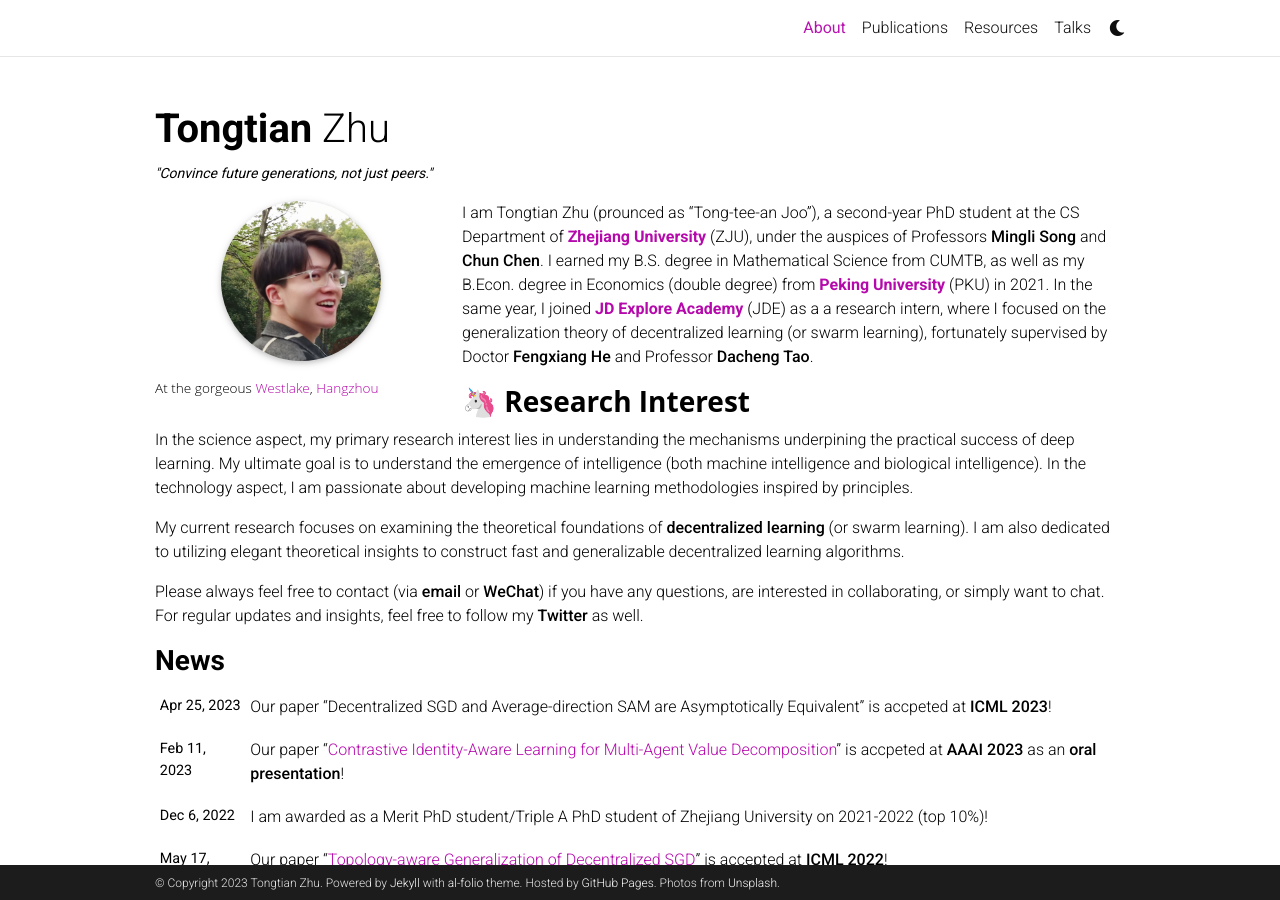
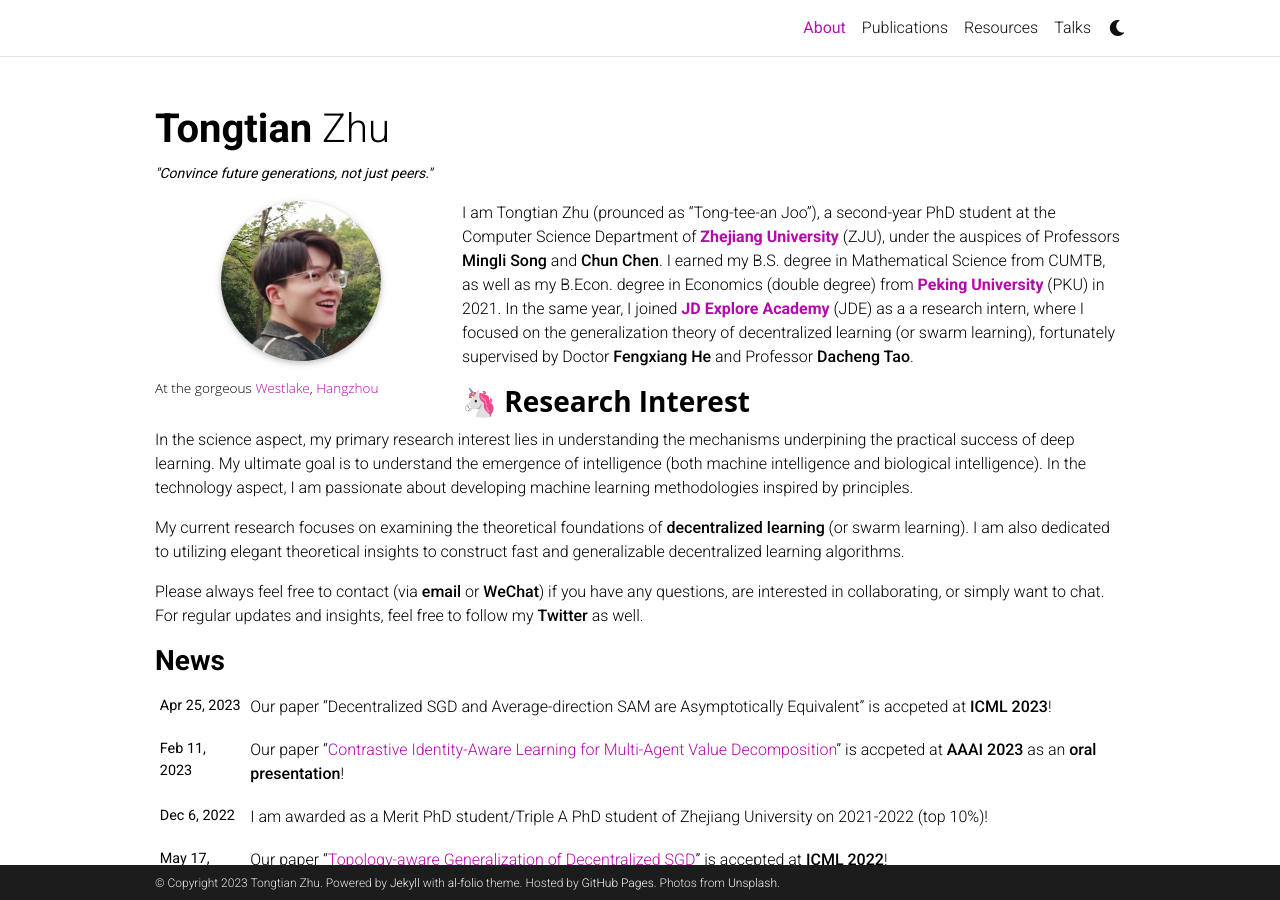
Before and after one commit to Raiden-Zhu/Raiden-Zhu.github.io, a Jekyll site: the page built from _pages/about.md, in a window 1280 px wide and 900 px high. Built offline with Jekyll 4.4.1, drawn with Linux system fonts in a browser that asks for light colours; full-size pictures stand in for the smaller copies a plugin makes; comment, search, counter and statistics services are not loaded; a style sheet for code colours, icons or effects is not loaded.

Commit message:
Update about.md

```diff
--- a/_pages/about.md
+++ b/_pages/about.md
@@ -18,7 +18,7 @@
 social: true  # includes social icons at the bottom of the page
 ---
 
-I am Tongtian Zhu (prounced as "Tong-tee-an Joo"), a second-year PhD student at the CS Department of [<span style="font-weight: bold; color: #B509AC;">Zhejiang University</span>](https://www.zju.edu.cn/english/) (ZJU), under the auspices of Professors [**Mingli Song**](https://person.zju.edu.cn/en/msong) and [**Chun Chen**](https://person.zju.edu.cn/en/0082004). I earned my B.S. degree in Mathematical Science from CUMTB, as well as my B.Econ. degree in Economics (double degree) from [<span style="font-weight: bold; color: #B509AC;">Peking University</span>](https://english.pku.edu.cn/) (PKU) in 2021. In the same year, I joined [<span style="font-weight: bold; color: #B509AC;">JD Explore Academy</span>](https://corporate.jd.com/) (JDE) as a a research intern, where I focused on the generalization theory of decentralized learning (or swarm learning), fortunately supervised by Doctor [**Fengxiang He**](https://fengxianghe.github.io/) and Professor [**Dacheng Tao**](https://www.sydney.edu.au/engineering/about/our-people/academic-staff/dacheng-tao.html).
+I am Tongtian Zhu (prounced as "Tong-tee-an Joo"), a second-year PhD student at the Computer Science Department of [<span style="font-weight: bold; color: #B509AC;">Zhejiang University</span>](https://www.zju.edu.cn/english/) (ZJU), under the auspices of Professors [**Mingli Song**](https://person.zju.edu.cn/en/msong) and [**Chun Chen**](https://person.zju.edu.cn/en/0082004). I earned my B.S. degree in Mathematical Science from CUMTB, as well as my B.Econ. degree in Economics (double degree) from [<span style="font-weight: bold; color: #B509AC;">Peking University</span>](https://english.pku.edu.cn/) (PKU) in 2021. In the same year, I joined [<span style="font-weight: bold; color: #B509AC;">JD Explore Academy</span>](https://corporate.jd.com/) (JDE) as a a research intern, where I focused on the generalization theory of decentralized learning (or swarm learning), fortunately supervised by Doctor [**Fengxiang He**](https://fengxianghe.github.io/) and Professor [**Dacheng Tao**](https://www.sydney.edu.au/engineering/about/our-people/academic-staff/dacheng-tao.html).
 
 <!-- <br/><br/> -->
 
```
